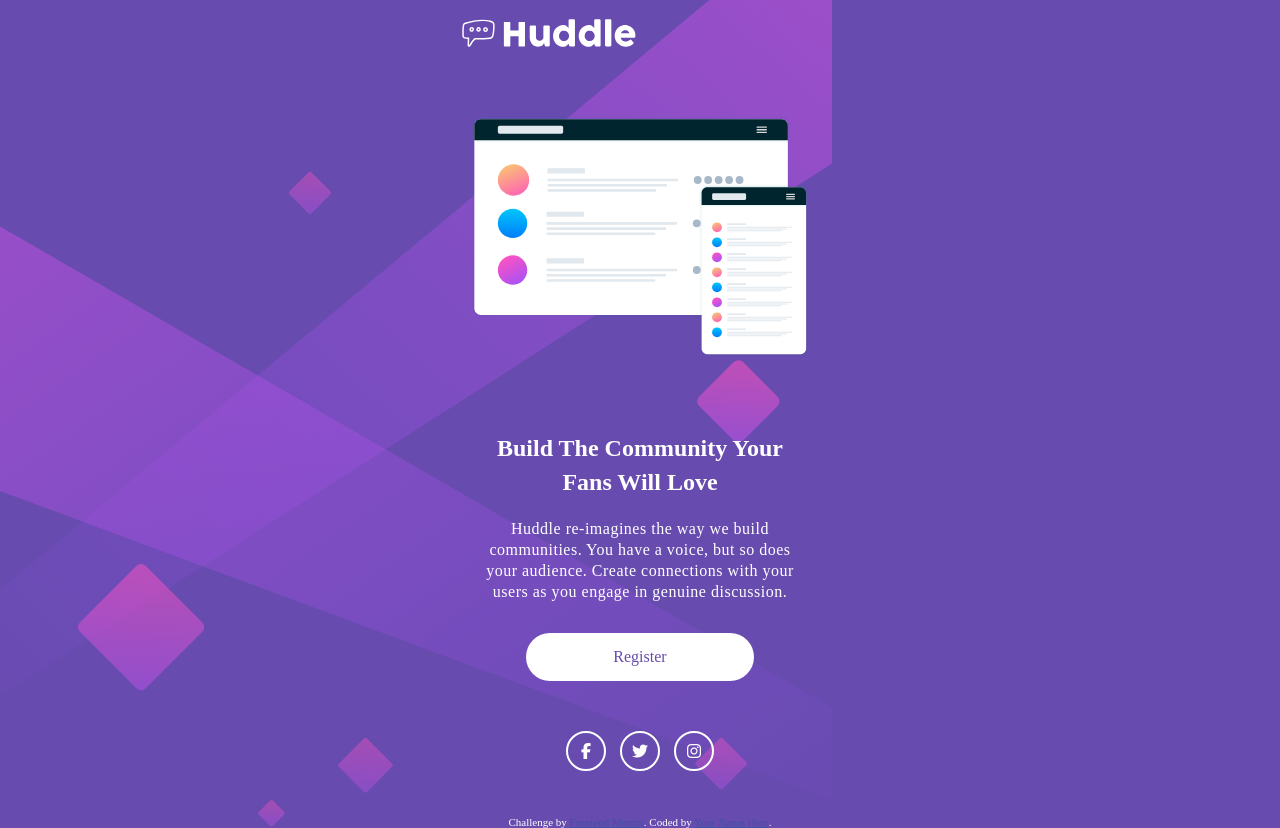
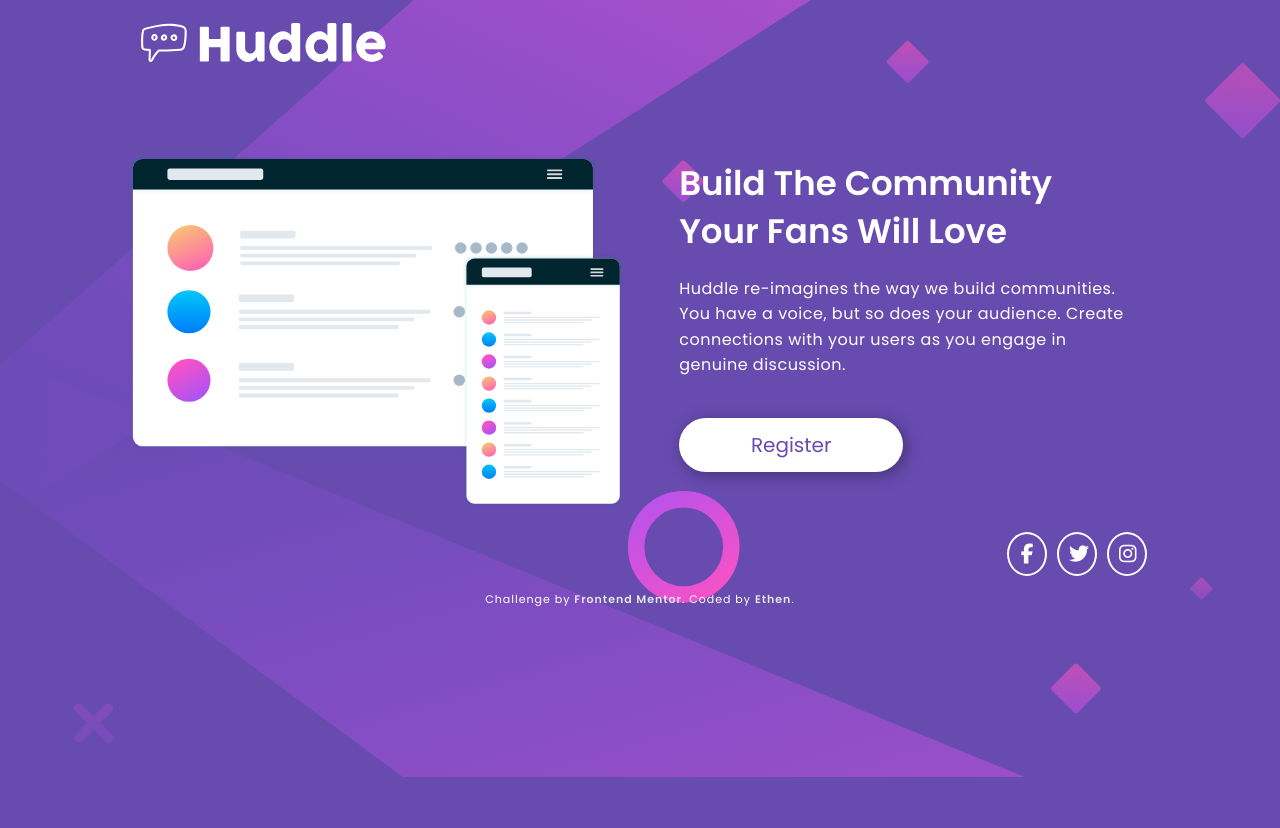
Before and after one commit to EthenPage/Mobile-Responsive-Landing-Page-with-Sass-Scss, a website: page index.html in a window 1280 px wide. After the commit the page ends 800 px from the top, so only its background shows below. Drawn offline with Linux system fonts and the light colour scheme.

Commit message:
Update Completed

```diff
--- a/index.html
+++ b/index.html
@@ -20,17 +20,6 @@
     <title>
       Frontend Mentor | Huddle landing page with single introductory section
     </title>
-
-    <!-- Feel free to remove these styles or customise in your own stylesheet 👍 -->
-    <style>
-      .attribution {
-        font-size: 11px;
-        text-align: center;
-      }
-      .attribution a {
-        color: hsl(228, 45%, 44%);
-      }
-    </style>
   </head>
   <body>
     <main class="main">
@@ -65,7 +54,12 @@
         Challenge by
         <a href="https://www.frontendmentor.io?ref=challenge" target="_blank"
           >Frontend Mentor</a
-        >. Coded by <a href="#">Your Name Here</a>.
+        >. Coded by
+        <a
+          href="https://www.frontendmentor.io/profile/EthenPage"
+          target="_blank"
+          >Ethen</a
+        >.
       </p>
     </footer>
   </body>
--- a/scss/main.scss
+++ b/scss/main.scss
@@ -13,6 +13,7 @@ $Soft-Magenta: hsl(300, 69%, 71%);
   h2 {
     margin-bottom: 20px;
     line-height: 1.4;
+    font-size: 2.5rem;
   }
   p {
     margin-bottom: 10px;
@@ -24,13 +25,14 @@ $Soft-Magenta: hsl(300, 69%, 71%);
 @mixin btn($bg-color, $txt-color) {
   background-color: $bg-color;
   color: $txt-color;
-  display: block;
+  display: inline-block;
   text-decoration: none;
   text-align: center;
-  padding: 15px 0;
+  padding: 12px 0;
   border-radius: 50px;
-  margin: 30px auto 20px;
-  max-width: 70%;
+  box-shadow: 3px 3px 15px hsl(257, 40%, 33%);
+  margin: 30px 0;
+  min-width: 70%;
 }
 
 *,
@@ -43,6 +45,7 @@ $Soft-Magenta: hsl(300, 69%, 71%);
 
 html {
   font-size: 62.5%;
+  min-height: 100%;
 }
 
 body {
@@ -53,6 +56,7 @@ body {
   color: white;
   text-align: center;
   font-size: 1.6rem;
+  font-family: "Poppins", sans-serif;
 }
 
 .hero {
@@ -101,3 +105,67 @@ body {
     }
   }
 }
+
+.attribution {
+  font-size: 11px;
+  text-align: center;
+  padding: 10px;
+  letter-spacing: 1px;
+}
+.attribution a {
+  color: hsl(0, 0%, 90%);
+  text-decoration: none;
+  font-weight: 700;
+}
+
+@media screen and (min-width: 1024px) {
+  body {
+    background-image: url(./images/bg-desktop.svg);
+    background-size: contain;
+    text-align: left;
+    font-size: 2rem;
+  }
+
+  .hero {
+    max-width: 1024px;
+  }
+
+  .hero__main {
+    display: flex;
+    align-items: center;
+    gap: 30px;
+    &__img {
+      width: 50%;
+    }
+    &__text {
+      width: 50%;
+    }
+  }
+
+  .hero__main__img img {
+    max-width: 100%;
+    margin: 0;
+  }
+
+  .hero__main__text {
+    h1 {
+      font-size: 3.4rem;
+    }
+    p {
+      font-size: 1.6rem;
+      letter-spacing: 0.5px;
+      line-height: 1.6;
+    }
+  }
+
+  .btn {
+    min-width: 50%;
+  }
+
+  .hero__social {
+    display: flex;
+    justify-content: flex-end;
+    text-align: center;
+    margin-bottom: 0;
+  }
+}
```
Also changed, not shown: README.md, main.css, screenshot.jpg (added).
